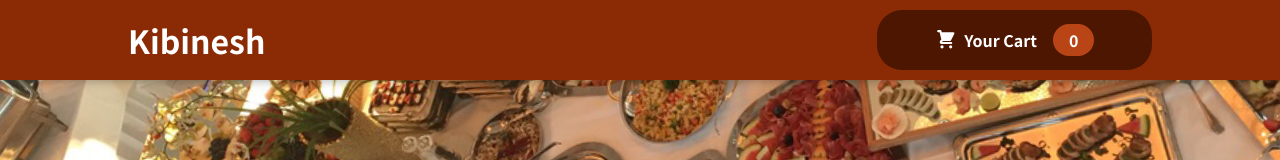
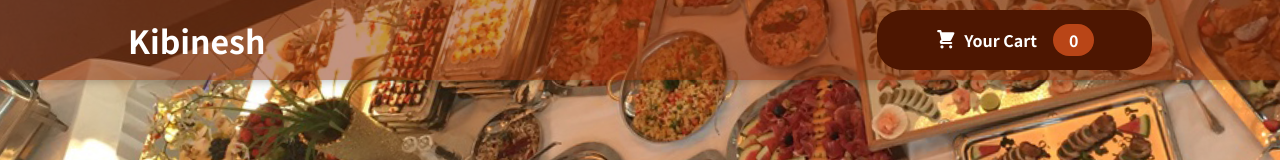
Before and after one commit to daniel-bogale/kibinesh-cafe-admin, a React (Create React App) app: page / in a window 1280 px wide. Shown: the top 160 px of the page. Built offline with nearby package versions, Linux system fonts and the light colour scheme.

Commit message:
header style changed

```diff
--- a/package.json
+++ b/package.json
@@ -12,7 +12,7 @@
     "web-vitals": "^0.2.4"
   },
   "scripts": {
-    "start": "react-scripts --openssl-legacy-provider start",
+    "start": "react-scripts start",
     "build": "react-scripts --openssl-legacy-provider build",
     "test": "react-scripts test",
     "eject": "react-scripts eject"
--- a/src/component/Layout/Header.module.css
+++ b/src/component/Layout/Header.module.css
@@ -4,7 +4,7 @@
   left: 0;
   width: 100%;
   height: 5rem;
-    background-color: #8a2b06;
+  background-color: #8a2b0682;
   color: white;
   display: flex;
   justify-content: space-between;
```
Lines whose indentation alone changed are shown as unchanged.
